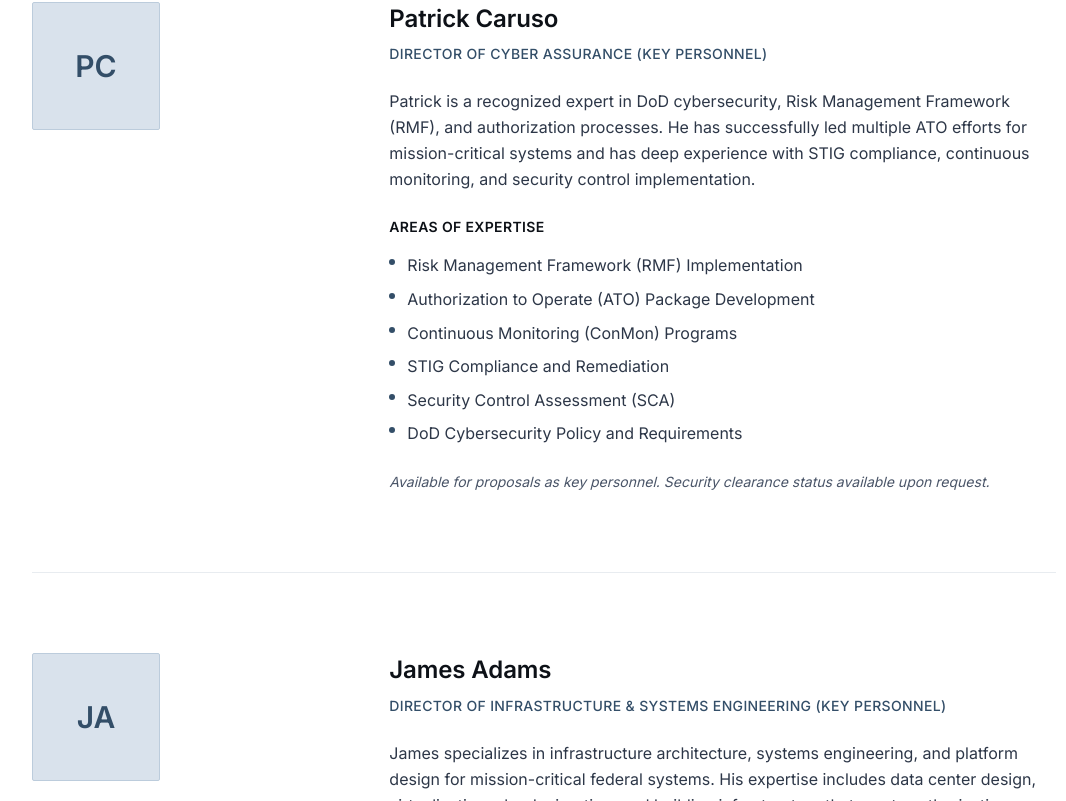
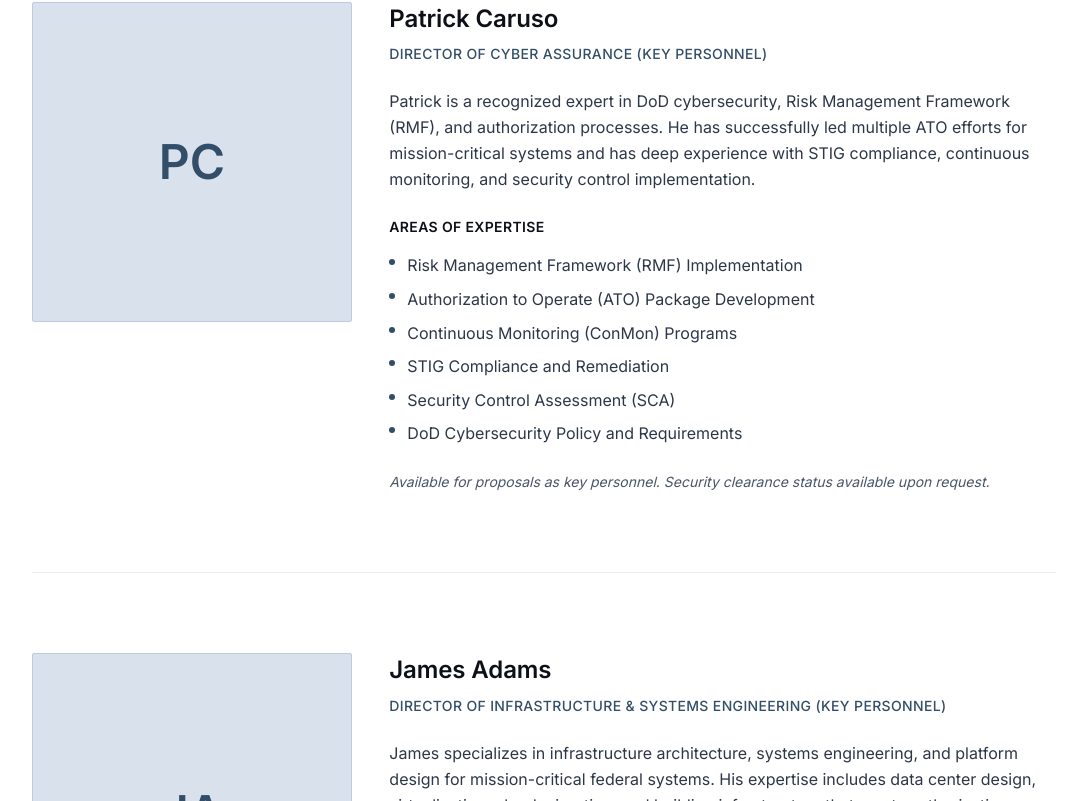
Before and after one commit to MacTechSolutionsLLC/mactech, a Next.js app: page /leadership in a window 1280 px wide. Shown: the part 1159-1960 px from the top of the page, without its empty margins (96-1162 px from the left). Built offline with nearby package versions, Linux system fonts and the light colour scheme.

Commit message:
Increase leadership headshot size to executive/professional standard

```diff
--- a/app/leadership/page.tsx
+++ b/app/leadership/page.tsx
@@ -21,13 +21,13 @@ export default function LeadershipPage() {
           <div className="fade-in">
             <div className="grid md:grid-cols-12 gap-12 items-start">
               <div className="md:col-span-4">
-                <div className="relative w-32 h-32 mb-6 overflow-hidden rounded-sm border border-neutral-200">
+                <div className="relative w-64 h-64 md:w-80 md:h-80 mb-6 overflow-hidden rounded-sm border border-neutral-200">
                   <Image
                     src="/images/brian-macdonald.png"
                     alt="Brian MacDonald"
                     fill
                     className="object-cover"
-                    sizes="128px"
+                    sizes="(max-width: 768px) 256px, 320px"
                   />
                 </div>
               </div>
@@ -94,8 +94,8 @@ export default function LeadershipPage() {
           <div className="fade-in-delay-1">
             <div className="grid md:grid-cols-12 gap-12 items-start">
               <div className="md:col-span-4">
-                <div className="w-32 h-32 bg-accent-100 border border-accent-200 rounded-sm flex items-center justify-center mb-6">
-                  <span className="text-3xl font-semibold text-accent-700">PC</span>
+                <div className="w-64 h-64 md:w-80 md:h-80 bg-accent-100 border border-accent-200 rounded-sm flex items-center justify-center mb-6">
+                  <span className="text-5xl font-semibold text-accent-700">PC</span>
                 </div>
               </div>
               <div className="md:col-span-8">
@@ -168,8 +168,8 @@ export default function LeadershipPage() {
           <div className="fade-in-delay-2">
             <div className="grid md:grid-cols-12 gap-12 items-start">
               <div className="md:col-span-4">
-                <div className="w-32 h-32 bg-accent-100 border border-accent-200 rounded-sm flex items-center justify-center mb-6">
-                  <span className="text-3xl font-semibold text-accent-700">JA</span>
+                <div className="w-64 h-64 md:w-80 md:h-80 bg-accent-100 border border-accent-200 rounded-sm flex items-center justify-center mb-6">
+                  <span className="text-5xl font-semibold text-accent-700">JA</span>
                 </div>
               </div>
               <div className="md:col-span-8">
```
